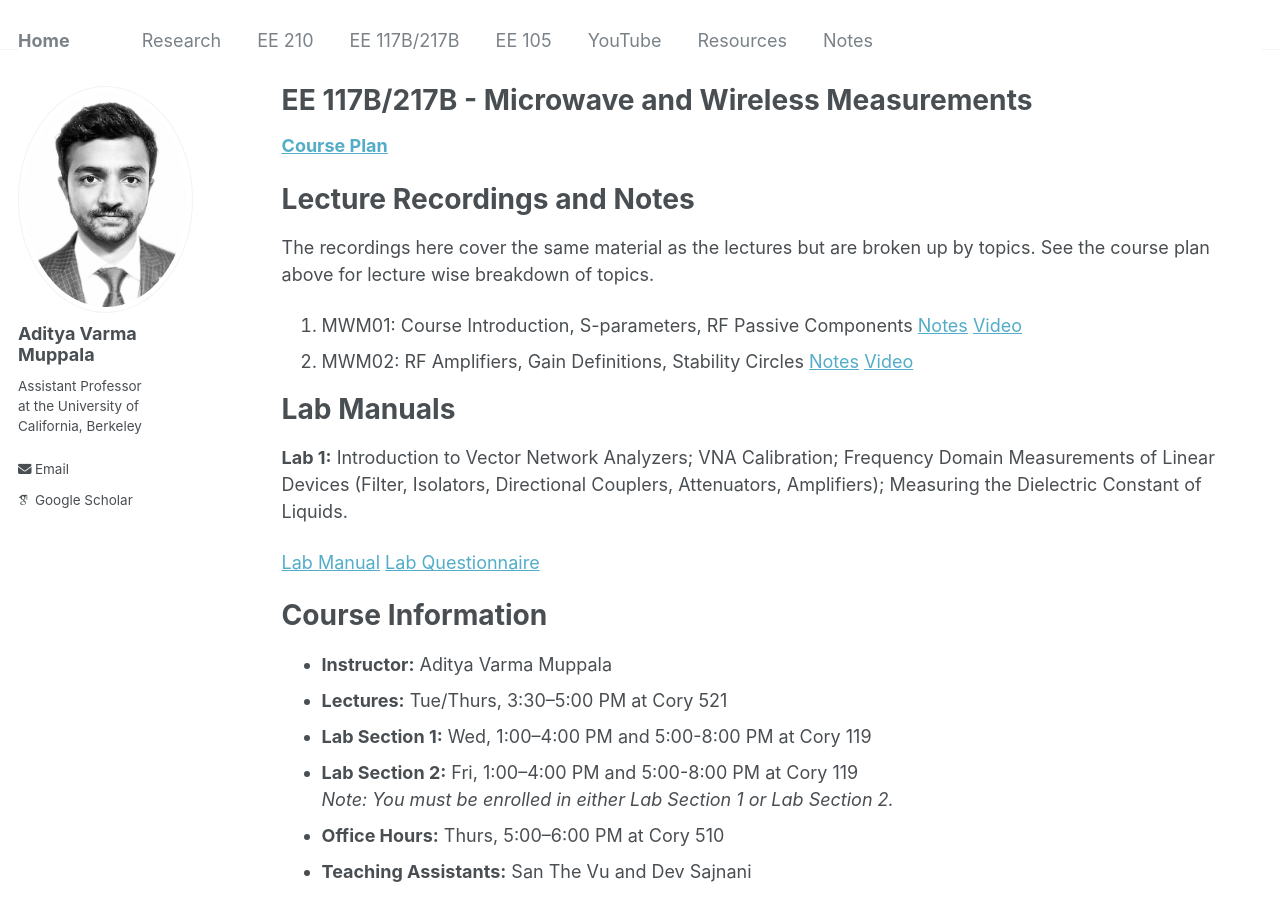
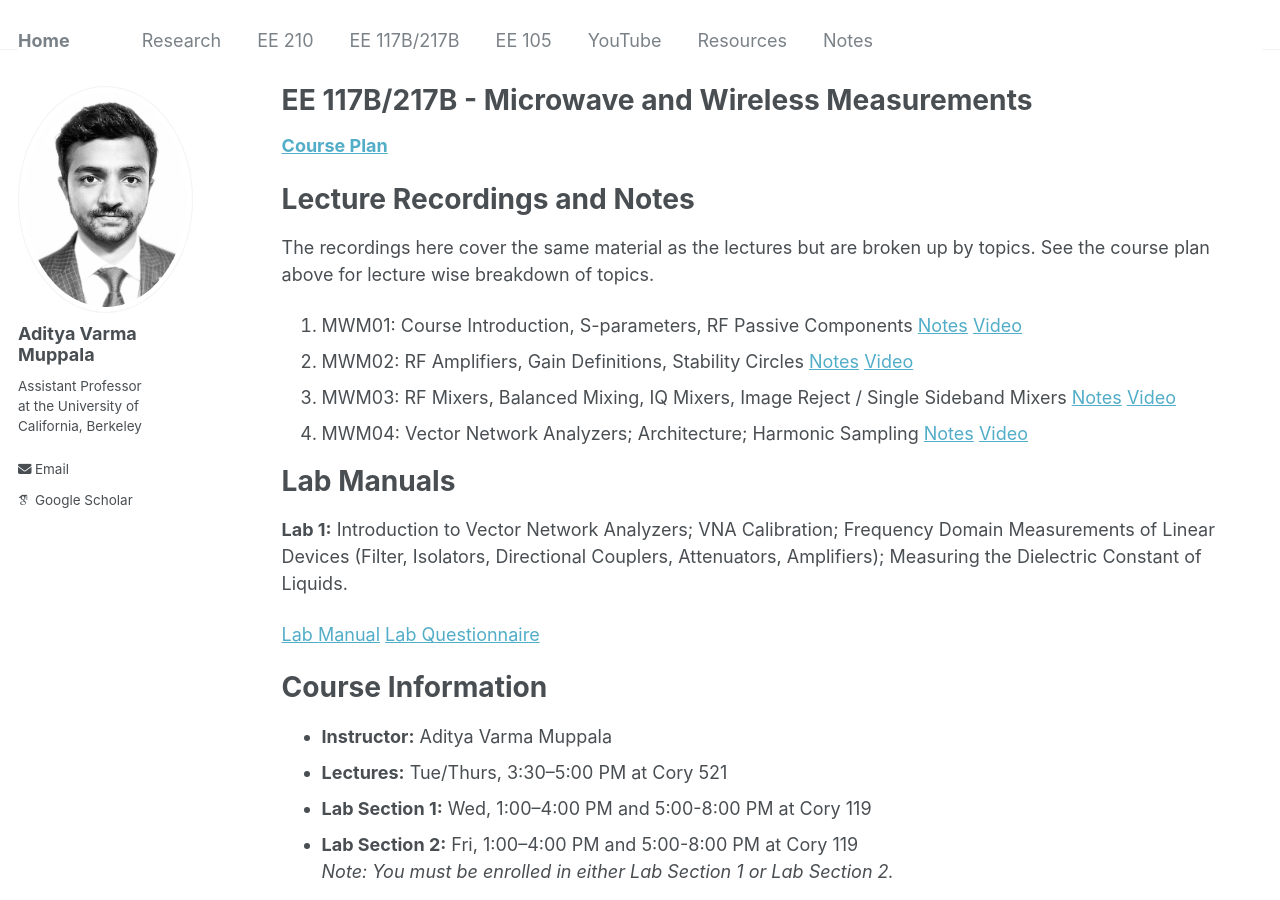
Before and after one commit to AdityaMuppala/adityamuppala.github.io, a Jekyll site: the page built from _pages/teaching117B217B.md, in a window 1280 px wide and 900 px high. Built offline with Jekyll 4.4.1, drawn with Linux system fonts in a browser that asks for light colours; some web fonts are replaced.

Commit message:
Update teaching117B217B.md

```diff
--- a/_pages/teaching117B217B.md
+++ b/_pages/teaching117B217B.md
@@ -8,8 +8,10 @@ permalink: /teaching117B217B/
 
 # Lecture Recordings and Notes
 The recordings here cover the same material as the lectures but are broken up by topics. See the course plan above for lecture wise breakdown of topics.
-1. MWM01: Course Introduction, S-parameters, RF Passive Components [Notes](https://adityamuppala.github.io/assets/EE_117B217B/MWM01.pdf) [Video](https://www.youtube.com/watch?v=oBzHD6tU_jI)
-2. MWM02: RF Amplifiers, Gain Definitions, Stability Circles [Notes](https://adityamuppala.github.io/assets/EE_117B217B/MWM02.pdf) [Video](https://www.youtube.com/watch?v=UVk2chXYaRI)
+1. MWM01: Course Introduction, S-parameters, RF Passive Components [Notes](https://adityamuppala.github.io/assets/EE_117B217B/EE117B217B_Lec1.pdf) [Video](https://www.youtube.com/watch?v=oBzHD6tU_jI)
+2. MWM02: RF Amplifiers, Gain Definitions, Stability Circles [Notes](https://adityamuppala.github.io/assets/EE_117B217B/EE117B217B_Lec2.pdf) [Video](https://www.youtube.com/watch?v=UVk2chXYaRI)
+3. MWM03: RF Mixers, Balanced Mixing, IQ Mixers, Image Reject / Single Sideband Mixers [Notes](https://adityamuppala.github.io/assets/EE_117B217B/EE117B217B_Lec3.pdf) [Video](https://youtu.be/NNqnASpfHUI)
+4. MWM04: Vector Network Analyzers; Architecture; Harmonic Sampling [Notes](https://adityamuppala.github.io/assets/EE_117B217B/EE117B217B_Lec4.pdf) [Video](https://www.youtube.com/watch?v=UVk2chXYaRI)
 
 # Lab Manuals
 
```
